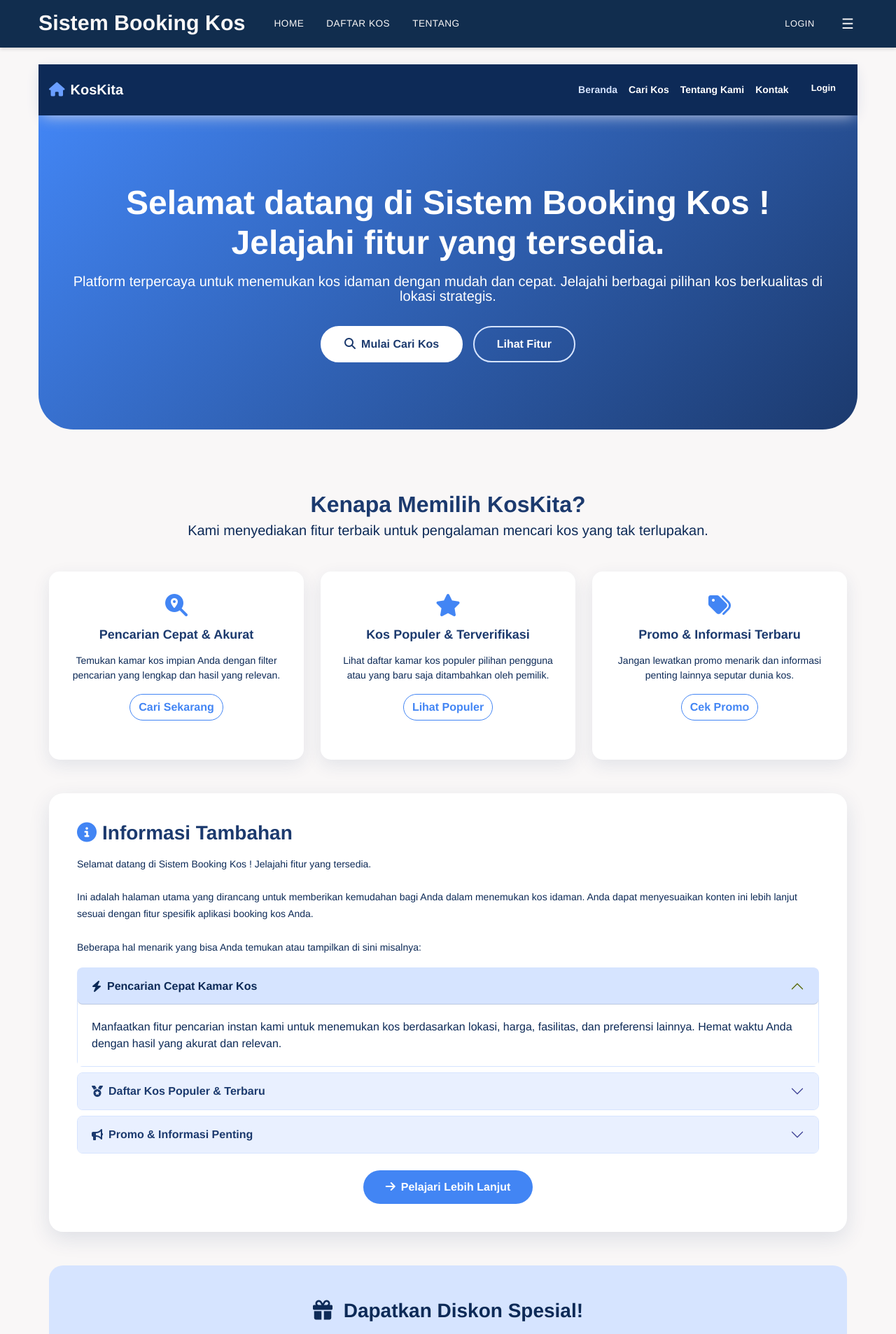
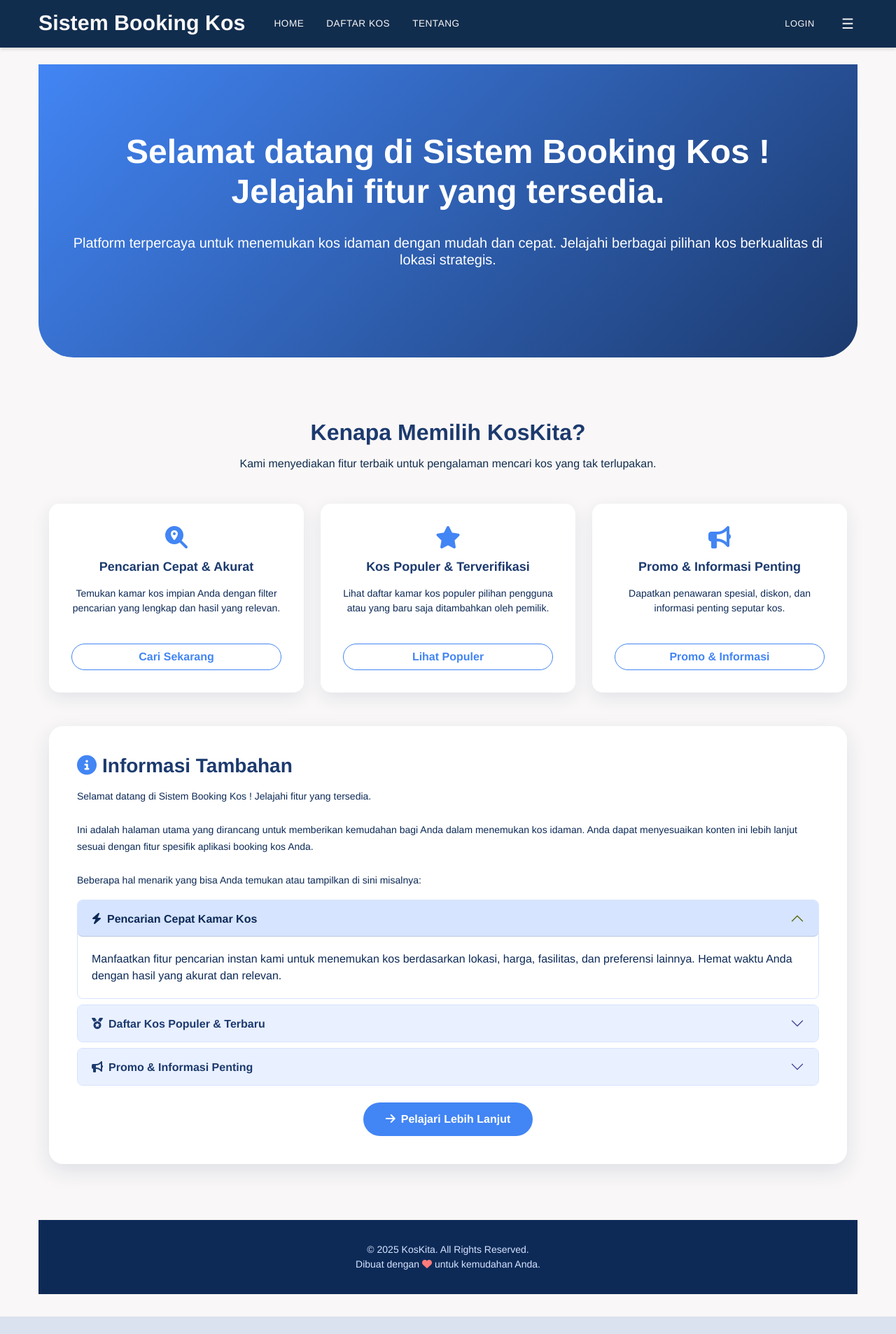
Before and after one commit to ikhlaspp/app_kos, a PHP site: page /yourproject/ in a window 1280 px wide. Shown: the top 1907 px of the page at 70% size. Run offline with PHP 8.4, Linux system fonts and the light colour scheme.

Commit message:
update halaman awal

```diff
--- a/views/home/index.php
+++ b/views/home/index.php
@@ -27,6 +27,9 @@
            - Medium Blue: #6A9EFF or #4285F4 (Bootstrap primary can be overridden)
            - Dark Blue: #1C3A6E or #0D2A57
         */
+        html {
+            scroll-behavior: smooth; /* Untuk efek scroll yang halus */
+        }
         body {
             font-family: 'Poppins', sans-serif;
             background-color: #F0F4FF; /* Lightest blue for page background */
@@ -127,6 +130,9 @@
         }
         .feature-card .card-body {
             padding: 2rem;
+            display: flex;
+            flex-direction: column;
+            justify-content: space-between;
         }
         .feature-card .card-title {
             color: #1C3A6E; /* Dark blue */
@@ -136,6 +142,7 @@
         .feature-card .card-text, .feature-card ul li {
             color: #0D2A57; /* Darkest blue, slightly lighter than title */
             font-weight: 400;
+            margin-bottom: 1rem; /* Added margin for spacing */
         }
         .feature-card i {
             font-size: 2rem;
@@ -148,6 +155,7 @@
             border-color: #4285F4;
             font-weight: 600;
             border-radius: 50px;
+            margin-top: auto; /* Pushes button to the bottom */
         }
         .feature-card .btn-outline-custom:hover {
             background-color: #4285F4;
@@ -156,7 +164,7 @@
 
         .promo-section {
             background-color: #D6E4FF; /* Light blue background */
-            padding: 3rem 0;
+            padding: 3rem 1rem; /* Adjusted padding for responsiveness */
             border-radius: 20px;
             margin-top: 2rem;
         }
@@ -200,14 +208,19 @@
         .additional-info-section .accordion-item {
             background-color: #F8F9FA; /* Lighter than page background for contrast */
             border: 1px solid #D6E4FF; /* Light blue border */
-            border-radius: 0.5rem; /* Rounded corners for accordion items */
+            border-radius: 0.5rem !important; /* Rounded corners for accordion items, added !important for specificity */
             margin-bottom: 0.5rem;
+            overflow: hidden; /* Ensures child border-radius is contained */
         }
+        .additional-info-section .accordion-header { /* Ensure header also has rounded corners */
+             border-radius: calc(0.5rem - 1px);
+        }
+
         .additional-info-section .accordion-button {
             color: #1C3A6E; /* Dark blue for accordion button text */
             font-weight: 600;
             background-color: #E9F0FF; /* Very light blue for accordion button background */
-            border-radius: calc(0.5rem - 1px); /* Match item's border radius */
+            border-radius: calc(0.5rem - 1px) !important; /* Match item's border radius */
         }
         .additional-info-section .accordion-button:not(.collapsed) {
             background-color: #D6E4FF; /* Light blue when expanded */
@@ -221,6 +234,8 @@
             color: #0D2A57;
             background-color: #FFFFFF; /* White background for content */
             padding: 1.25rem;
+             border-bottom-left-radius: calc(0.5rem - 1px); /* Rounded bottom corners for body */
+            border-bottom-right-radius: calc(0.5rem - 1px);
         }
         .additional-info-section .accordion-button::after { /* Custom accordion icon color */
             filter: invert(15%) sepia(45%) saturate(2500%) hue-rotate(210deg) brightness(90%) contrast(95%);
@@ -250,45 +265,20 @@
             margin-bottom: 0;
             font-weight: 300;
         }
+
+        /* Target specific scroll padding for fixed navbar */
+        [id] {
+            scroll-margin-top: 80px; /* Adjust this value based on your navbar height */
+        }
+
     </style>
 </head>
 <body>
 
-    <nav class="navbar navbar-expand-lg navbar-custom sticky-top">
-        <div class="container">
-            <a class="navbar-brand" href="#">
-                <i class="fas fa-home"></i><?php echo htmlspecialchars($namaAplikasi); ?>
-            </a>
-            <button class="navbar-toggler" type="button" data-bs-toggle="collapse" data-bs-target="#navbarNav" aria-controls="navbarNav" aria-expanded="false" aria-label="Toggle navigation">
-                <span class="navbar-toggler-icon" style="filter: invert(1) brightness(2);"></span> </button>
-            <div class="collapse navbar-collapse" id="navbarNav">
-                <ul class="navbar-nav ms-auto">
-                    <li class="nav-item">
-                        <a class="nav-link active" aria-current="page" href="#">Beranda</a>
-                    </li>
-                    <li class="nav-item">
-                        <a class="nav-link" href="#">Cari Kos</a>
-                    </li>
-                    <li class="nav-item">
-                        <a class="nav-link" href="#">Tentang Kami</a>
-                    </li>
-                    <li class="nav-item">
-                        <a class="nav-link" href="#">Kontak</a>
-                    </li>
-                    <li class="nav-item">
-                        <a class="nav-link btn btn-outline-light btn-sm px-3 ms-lg-2" href="#">Login</a>
-                    </li>
-                </ul>
-            </div>
-        </div>
-    </nav>
-
     <header class="hero-section">
         <div class="container">
             <h1><?php echo htmlspecialchars($pesanSelamatDatang); ?></h1>
-            <p>Platform terpercaya untuk menemukan kos idaman dengan mudah dan cepat. Jelajahi berbagai pilihan kos berkualitas di lokasi strategis.</p>
-            <a href="#" class="btn btn-custom-primary"><i class="fas fa-search me-2"></i>Mulai Cari Kos</a>
-            <a href="#fitur" class="btn btn-custom-secondary">Lihat Fitur</a>
+            <p><h5>Platform terpercaya untuk menemukan kos idaman dengan mudah dan cepat. Jelajahi berbagai pilihan kos berkualitas di lokasi strategis.</h5></p>
         </div>
     </header>
 
@@ -299,44 +289,46 @@
 
         <div id="fitur" class="text-center mb-5 pt-4">
              <h2 style="color: #1C3A6E; font-weight: 700;">Kenapa Memilih <?php echo htmlspecialchars($namaAplikasi); ?>?</h2>
-             <p class="lead" style="color: #0D2A57;">Kami menyediakan fitur terbaik untuk pengalaman mencari kos yang tak terlupakan.</p>
+             <p class="lead" style="color: #0D2A57;"><h6>Kami menyediakan fitur terbaik untuk pengalaman mencari kos yang tak terlupakan.</h6></p>
         </div>
 
         <div class="row">
             <div class="col-md-4 d-flex align-items-stretch">
                 <div class="card feature-card text-center">
                     <div class="card-body">
-                        <i class="fas fa-search-location"></i>
-                        <h5 class="card-title">Pencarian Cepat & Akurat</h5>
-                        <p class="card-text">Temukan kamar kos impian Anda dengan filter pencarian yang lengkap dan hasil yang relevan.</p>
-                        <a href="#" class="btn btn-outline-custom mt-auto">Cari Sekarang</a>
+                        <div> <i class="fas fa-search-location"></i>
+                            <h5 class="card-title">Pencarian Cepat & Akurat</h5>
+                            <p class="card-text">Temukan kamar kos impian Anda dengan filter pencarian yang lengkap dan hasil yang relevan.</p>
+                        </div>
+                        <a href="#infoAccordion" class="btn btn-outline-custom">Cari Sekarang</a>
                     </div>
                 </div>
             </div>
             <div class="col-md-4 d-flex align-items-stretch">
                 <div class="card feature-card text-center">
                     <div class="card-body">
-                        <i class="fas fa-star"></i>
-                        <h5 class="card-title">Kos Populer & Terverifikasi</h5>
-                        <p class="card-text">Lihat daftar kamar kos populer pilihan pengguna atau yang baru saja ditambahkan oleh pemilik.</p>
-                        <a href="#" class="btn btn-outline-custom mt-auto">Lihat Populer</a>
+                        <div> <i class="fas fa-star"></i>
+                            <h5 class="card-title">Kos Populer & Terverifikasi</h5>
+                            <p class="card-text">Lihat daftar kamar kos populer pilihan pengguna atau yang baru saja ditambahkan oleh pemilik.</p>
+                        </div>
+                        <a href="#infoAccordion" class="btn btn-outline-custom">Lihat Populer</a>
                     </div>
                 </div>
             </div>
             <div class="col-md-4 d-flex align-items-stretch">
                 <div class="card feature-card text-center">
                     <div class="card-body">
-                        <i class="fas fa-tags"></i>
-                        <h5 class="card-title">Promo & Informasi Terbaru</h5>
-                        <p class="card-text">Jangan lewatkan promo menarik dan informasi penting lainnya seputar dunia kos.</p>
-                        <a href="#" class="btn btn-outline-custom mt-auto">Cek Promo</a>
+                        <div> <i class="fas fa-bullhorn"></i>
+                            <h5 class="card-title">Promo & Informasi Penting</h5>
+                            <p class="card-text">Dapatkan penawaran spesial, diskon, dan informasi penting seputar kos.</p>
+                        </div>
+                        <a href="#infoAccordion" class="btn btn-outline-custom">Promo & Informasi</a>
                     </div>
                 </div>
             </div>
         </div>
 
-        <div class="additional-info-section">
-             <h3><i class="fas fa-info-circle me-2" style="color: #4285F4;"></i>Informasi Tambahan</h3>
+        <div class="additional-info-section" id="infoAccordionParent"> <h3><i class="fas fa-info-circle me-2" style="color: #4285F4;"></i>Informasi Tambahan</h3>
              <p><?php echo htmlspecialchars($pesanSelamatDatang ?? 'Selamat datang di aplikasi kami!'); // Original message ?></p>
              <p>Ini adalah halaman utama yang dirancang untuk memberikan kemudahan bagi Anda dalam menemukan kos idaman. Anda dapat menyesuaikan konten ini lebih lanjut sesuai dengan fitur spesifik aplikasi booking kos Anda.</p>
              <p class="mb-3">Beberapa hal menarik yang bisa Anda temukan atau tampilkan di sini misalnya:</p>
@@ -380,17 +372,9 @@
                 </div>
             </div>
              <div class="text-center mt-4">
-                <button type="button" class="btn btn-learn-more"><i class="fas fa-arrow-right me-2"></i>Pelajari Lebih Lanjut</button>
+                <a href="#fitur" class="btn btn-learn-more"><i class="fas fa-arrow-right me-2"></i>Pelajari Lebih Lanjut</a>
              </div>
         </div>
-
-        <section class="promo-section text-center mt-5">
-            <div class="container">
-                <h3><i class="fas fa-gift me-2"></i> Dapatkan Diskon Spesial!</h3>
-                <p class="my-3">Daftar sekarang dan dapatkan diskon hingga 20% untuk booking pertama Anda. Jangan sampai ketinggalan!</p>
-                <a href="#" class="btn btn-promo">Klaim Diskon</a>
-            </div>
-        </section>
     </div>
 
     <footer class="footer-custom">
```
